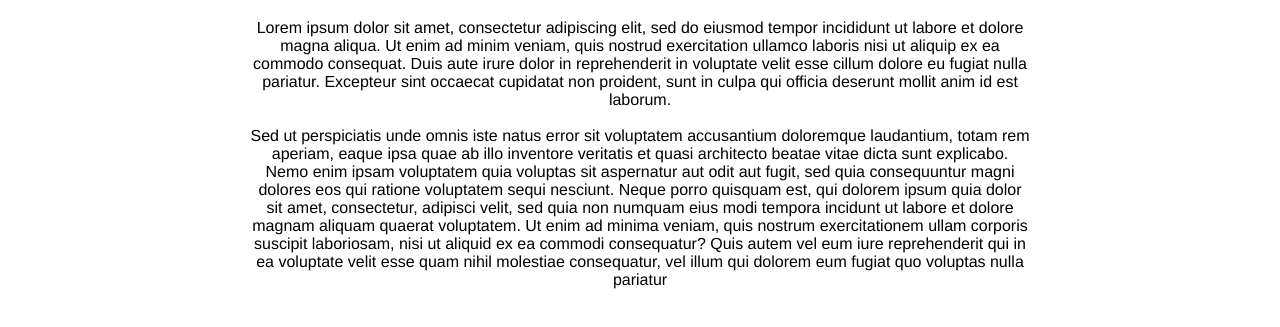
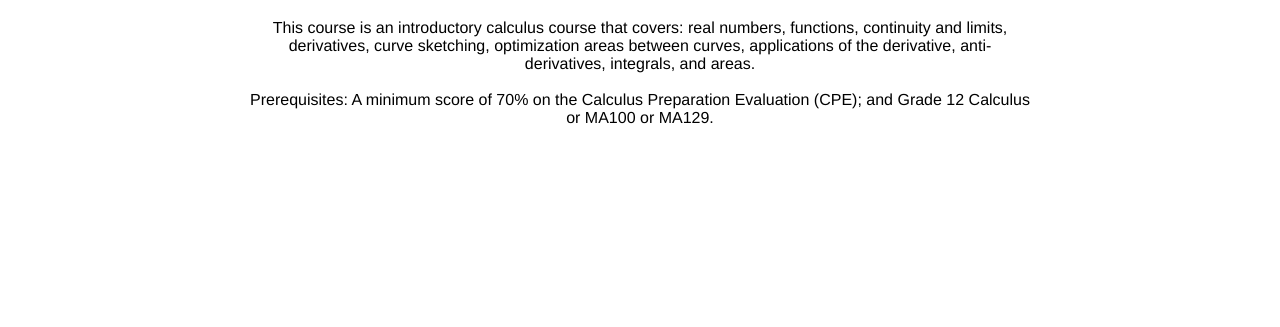
Before and after one commit to brenshanthakumar/160614340_a1, a plain HTML site: page q2/www/courses/calculus.html in a window 1280 px wide. Shown: the part 159-486 px from the top of the page. Drawn offline with Linux system fonts and the light colour scheme.

Commit message:
Update calculus.html

```diff
--- a/q2/www/courses/calculus.html
+++ b/q2/www/courses/calculus.html
@@ -19,23 +19,12 @@
     <div class="courses">
         <h1 class="title-1">Calculus</h1>
         <p class="details">
-            Lorem ipsum dolor sit amet, consectetur adipiscing elit, sed do eiusmod tempor incididunt ut labore et
-            dolore magna aliqua. Ut enim ad minim veniam, quis nostrud exercitation ullamco laboris nisi ut aliquip ex
-            ea commodo consequat. Duis aute irure dolor in reprehenderit in voluptate velit esse cillum dolore eu fugiat
-            nulla pariatur. Excepteur sint occaecat cupidatat non proident, sunt in culpa qui officia deserunt mollit
-            anim id est laborum.
+           This course is an introductory calculus course that covers: real numbers, functions, continuity and limits, derivatives, curve sketching, optimization areas between curves, applications of the derivative, anti-derivatives, integrals, and areas.
+
         </p>
         <br>
         <p class="details">
-            Sed ut perspiciatis unde omnis iste natus error sit voluptatem accusantium doloremque laudantium, totam rem
-            aperiam, eaque ipsa quae ab illo inventore veritatis et quasi architecto beatae vitae dicta sunt explicabo.
-            Nemo enim ipsam voluptatem quia voluptas sit aspernatur aut odit aut fugit, sed quia consequuntur magni
-            dolores eos qui ratione voluptatem sequi nesciunt. Neque porro quisquam est, qui dolorem ipsum quia dolor
-            sit amet, consectetur, adipisci velit, sed quia non numquam eius modi tempora incidunt ut labore et dolore
-            magnam aliquam quaerat voluptatem. Ut enim ad minima veniam, quis nostrum exercitationem ullam corporis
-            suscipit laboriosam, nisi ut aliquid ex ea commodi consequatur? Quis autem vel eum iure reprehenderit qui in
-            ea voluptate velit esse quam nihil molestiae consequatur, vel illum qui dolorem eum fugiat quo voluptas
-            nulla pariatur
+            Prerequisites: A minimum score of 70% on the Calculus Preparation Evaluation (CPE); and Grade 12 Calculus or MA100 or MA129.
         </p>
     </div>
 
```
